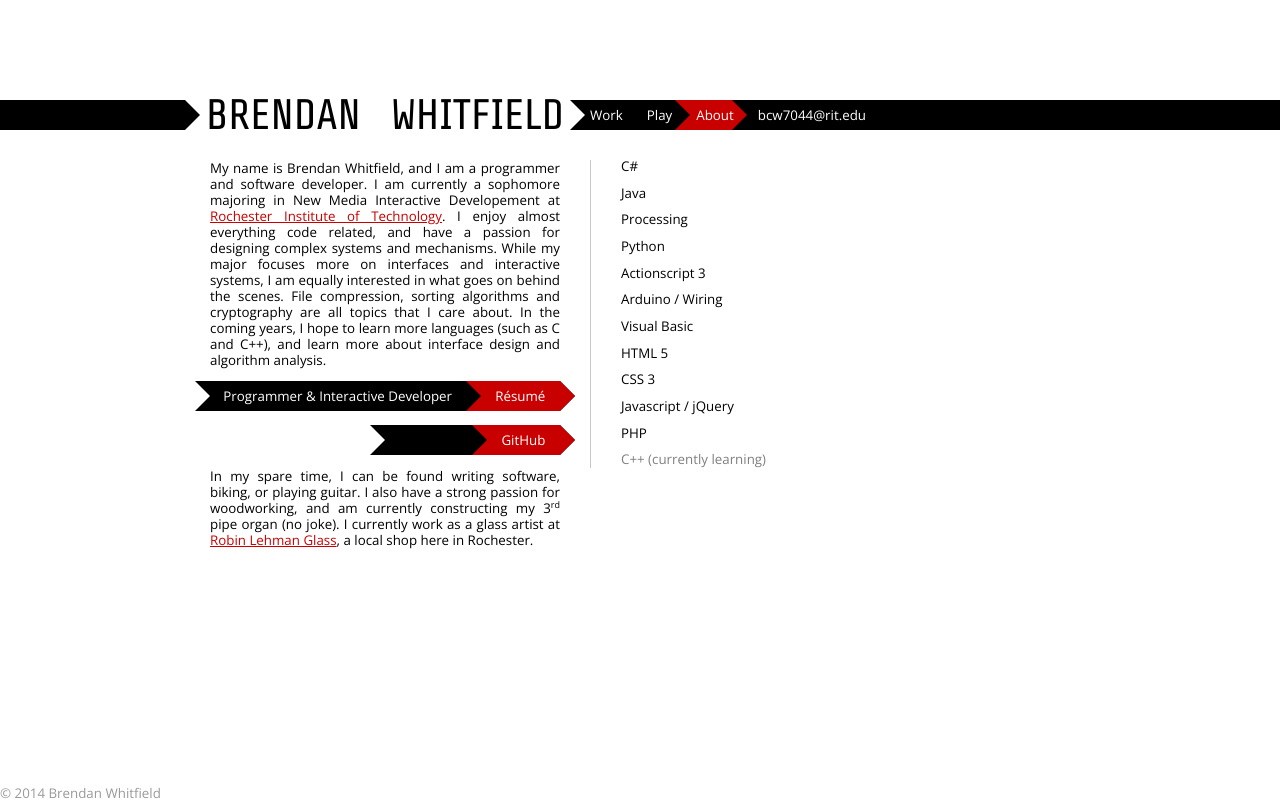
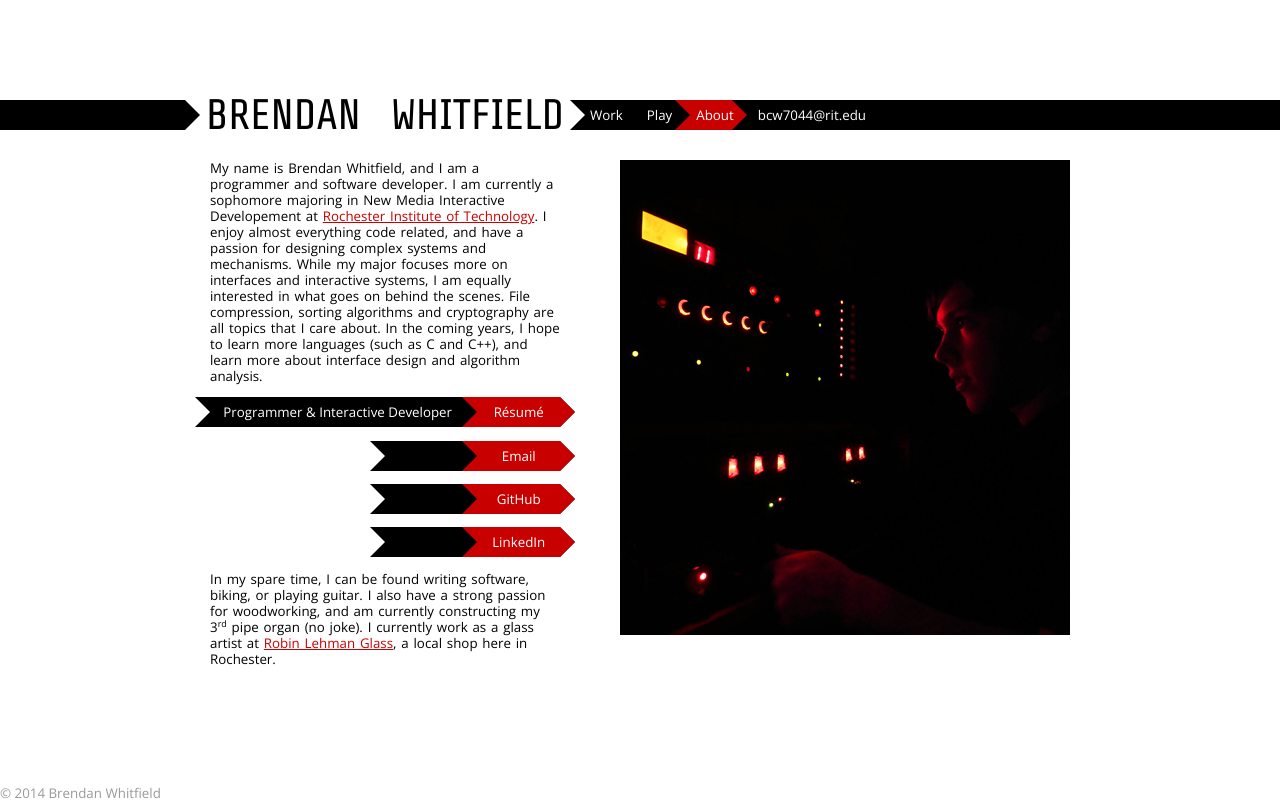
Before and after one commit to brendan-w/portfolio-old, a PHP site: page /about.html in a window 1280 px wide. Run offline with PHP 8.4, Linux system fonts and the light colour scheme.

Commit message:
edited lumber project and about page

```diff
--- a/about.html
+++ b/about.html
@@ -63,18 +63,30 @@
 				<div class='bar h'>
 					<div class='graphics h'></div>
 					<span>Programmer &amp; <span id='interactive'>Interactive</span> Developer</span>
-					<a class='button' href='BrendanWhitfieldResume.pdf'>R&eacute;sum&eacute;</a>
+					<a class='button static' href='BrendanWhitfieldResume.pdf'>R&eacute;sum&eacute;</a>
 				</div>
 				<div class='code bar h'>
 					<div class='graphics h'></div>
 					<span class='dim'></span>
-					<a class='button' href='https://github.com/brendanwhitfield'>GitHub</a>
+					<a class='button static' href='mailto:bcw7044@rit.edu'>Email</a>
+				</div>
+				<div class='code bar h'>
+					<div class='graphics h'></div>
+					<span class='dim'></span>
+					<a class='button static' href='https://github.com/brendanwhitfield'>GitHub</a>
+				</div>
+				<div class='code bar h'>
+					<div class='graphics h'></div>
+					<span class='dim'></span>
+					<a class='button static' href='http://www.linkedin.com/pub/brendan-whitfield/89/7aa/3b8'>LinkedIn</a>
 				</div>
 				<p>
 					In my spare time, I can be found writing software, biking, or playing guitar. I also have a strong passion for woodworking, and am currently constructing my 3<sup>rd</sup> pipe organ (no joke). I currently work as a glass artist at <a href='http://robinlehmanglass.com/'>Robin Lehman Glass</a>, a local shop here in Rochester.
 				</p>
 			</div>
 			<div class='w2'>
+				<img src='me.jpg' height='475' width='450' />
+			<!--
 				<ul id='lang'>
 					<li>C#</li>
 					<li>Java</li>
@@ -89,6 +101,7 @@
 					<li>PHP</li>
 					<li class='dim'>C++ (currently learning)</li>
 				</ul>
+			-->
 			</div>
 		</section>
 
--- a/css/style.css
+++ b/css/style.css
@@ -53,7 +53,8 @@ a:focus {outline: none;}
 
 p
 {
-	text-align: justify;
+	/*text-align: justify;*/
+	word-spacing: 0.1em;
 	margin-bottom:1em;
 	line-height: 1.2em;
 }
@@ -378,13 +379,11 @@ section.embed
 	-moz-transform: scale(.9999); /* hack to fix border alliasing issues in firefox */
 }
 
-
 .bar.code
 {
 	width:50%;
 	left:50%;
 }
-
 
 a.button
 {
@@ -400,6 +399,10 @@ a.button
 	min-width:32px;
 }
 
+a.button.static
+{
+	width:4em;
+}
 
 a.button:before
 {
@@ -560,4 +563,10 @@ footer
 		margin-left:auto;
 		margin-right: auto;
 	}
+
+	.bar.code
+	{
+		width:50%;
+		left:25%;
+	}
 }
```
Also changed, not shown: work/lumber/index.html (+2 -7 lines), me.jpg (added).
